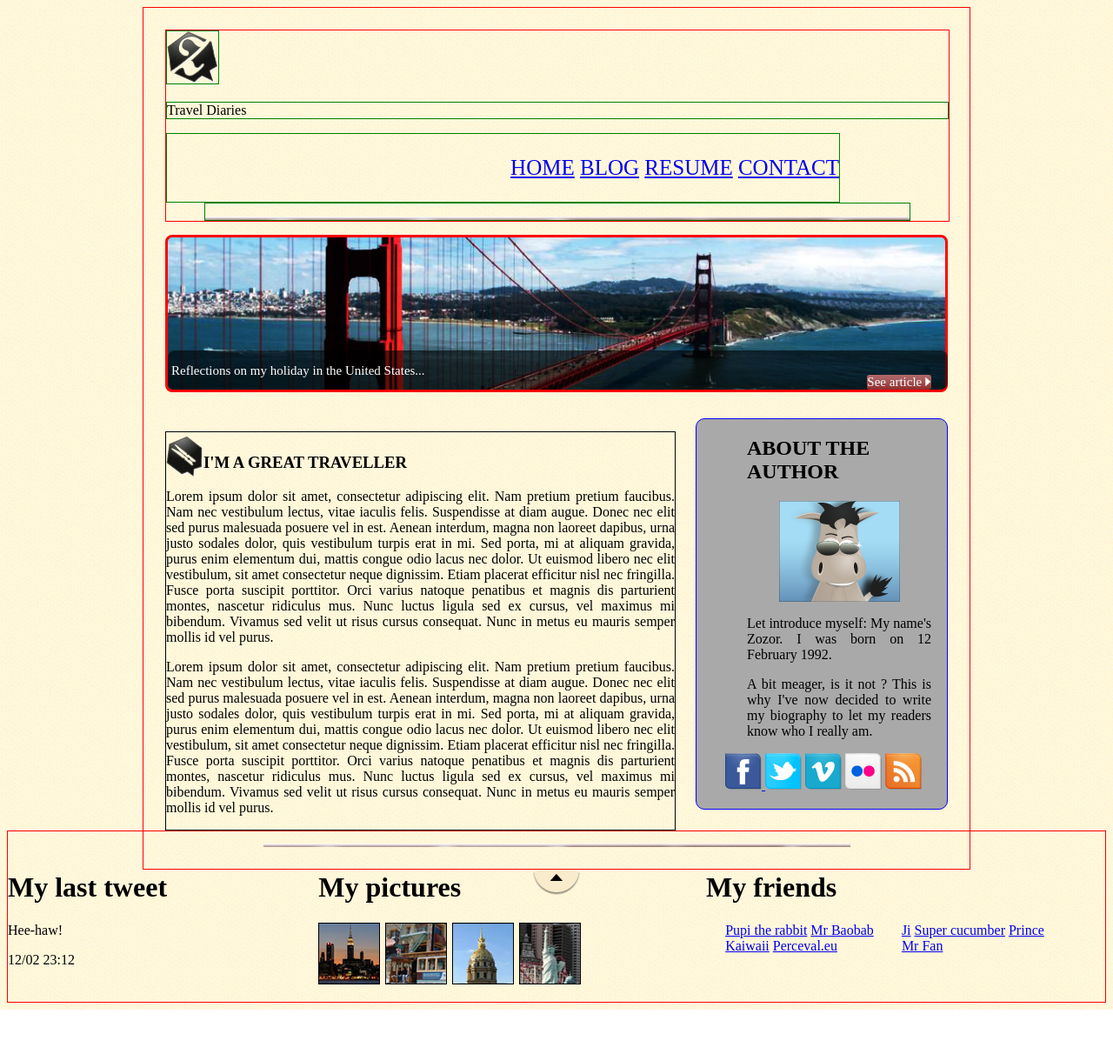
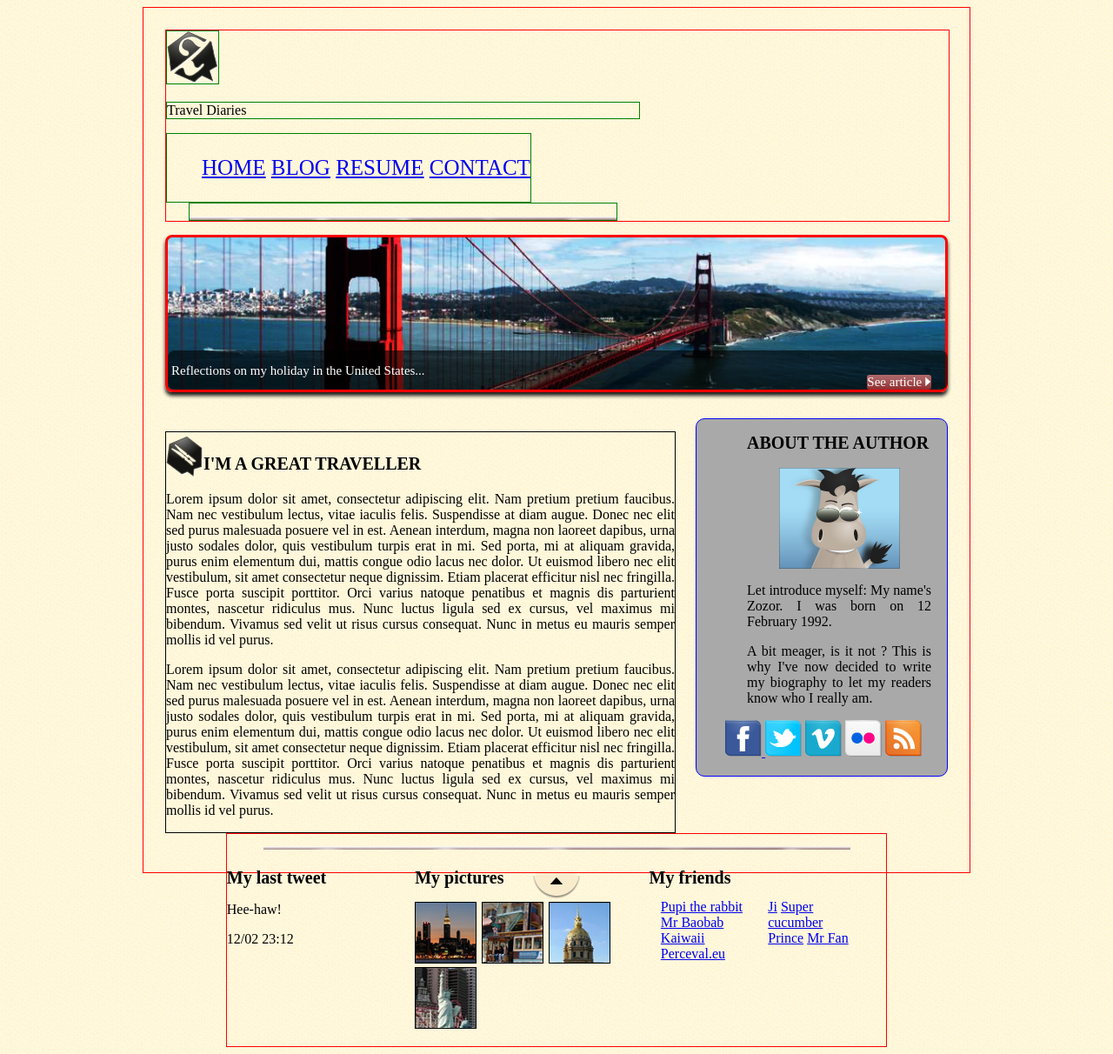
Before and after one commit to siniestr0/san-francisco, a plain HTML site: page index.html in a window 1280 px wide. Shown: the whole page at 87% size. Before the commit the page ends 1161 px from the top, so only its background shows below. Drawn offline with Linux system fonts and the light colour scheme.

Commit message:
correcciones

```diff
--- a/style.css
+++ b/style.css
@@ -1,6 +1,10 @@
 /*propiedades del body añadir poco a poco las caracteristicas para ver como queda*/
 body {
 background-image: url(images/fondo.png);
+
+}
+h1 {
+font-size: 20px;
 
 }
 /*PREGUNTAR SI TODO LO QUE SE PONGA AQUI PREDOMINA POR ENCIMA DEL RESTO DE CONFIGURACIONES*/
@@ -40,6 +44,10 @@ como se compartan ) */
 #menu nav {
     border: solid 1px green;
 }
+header{
+
+display: inline-block;
+}
 
 article {
 text-align: justify;
@@ -66,6 +74,8 @@ position: relative;
 margin-top: 15px;
 margin-bottom: 25px;
 border: solid red;
+/* esto es la sombra del banner*/
+box-shadow: 0px 4px 4px #1c1a19;
 }
 
 /*es la barra transparente que aparece dentro del banner del puente de san francisco*/
@@ -196,10 +206,11 @@ margin: auto;
 }
 
 footer {
+width: 60%;
+margin: auto;
 padding-top: 25px;
 clear: both;
 margin-top: -200px;
-
 border: solid 1px red;
 }
 
```
